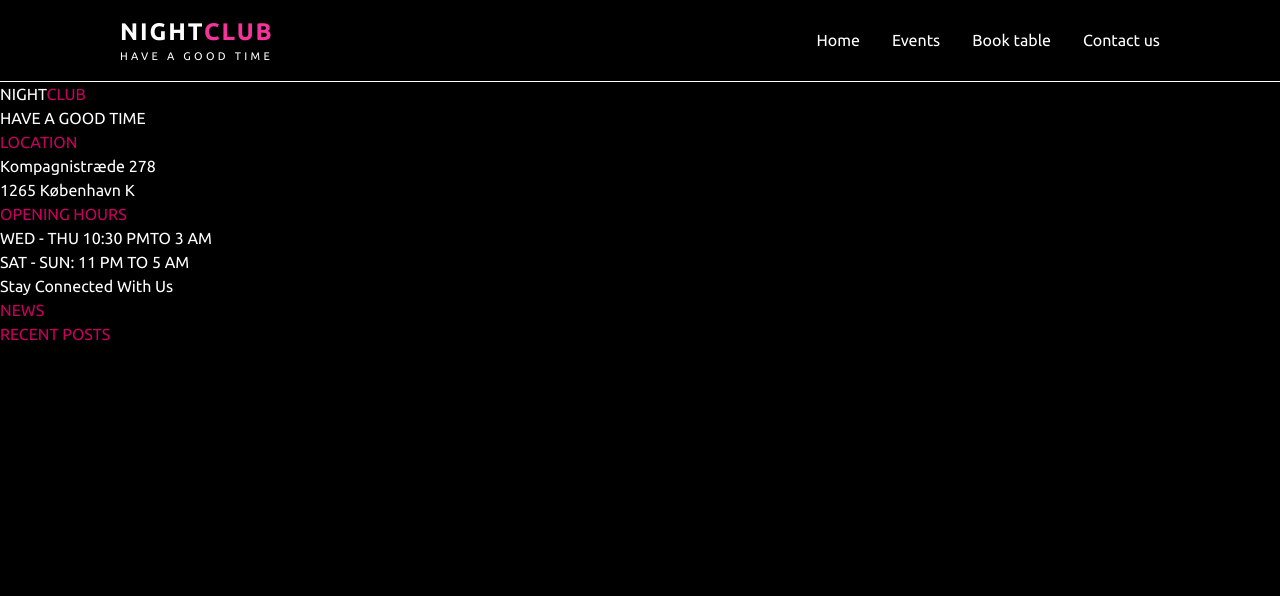
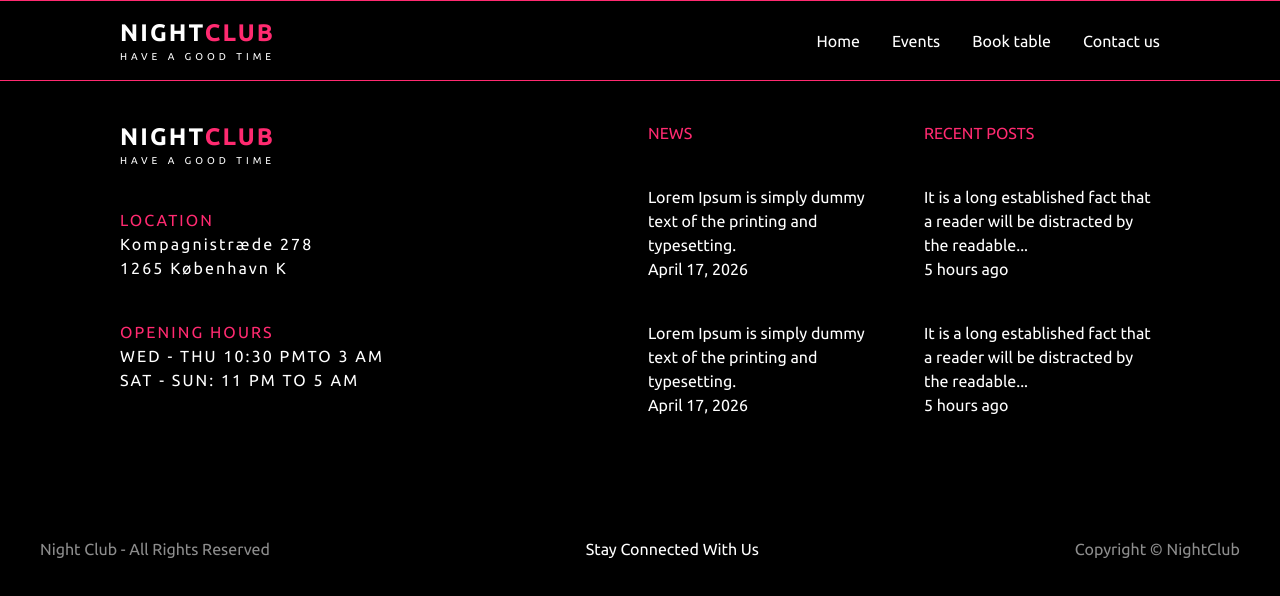
Before and after one commit to gami0001/gajol, a Next.js app: page / in a window 1280 px wide. Shown: the top 596 px of the page. Built offline with nearby package versions, Linux system fonts and the light colour scheme.

Commit message:
footer done

```diff
--- a/src/app/components/Footer.jsx
+++ b/src/app/components/Footer.jsx
@@ -1,22 +1,41 @@
 const Footer = () => {
   return (
-    <div className="flex flex-col">
     <div>
-        <h2>
-          NIGHT<span className="text-pink-700">CLUB</span>
+      <div className="grid grid-cols-2 gap-4 mt-10 mx-30">
+        <div className="flex flex-col tracking-[0.13em]">
+          <h2 className="text-2xl font-bold">
+            NIGHT<span className="text-primary-500">CLUB</span>
           </h2>
-        <h3>HAVE A GOOD TIME</h3>
-        <h4 className="text-pink-700">LOCATION</h4>
+          <h3 className="text-[10px] tracking-[0.4em]">HAVE A GOOD TIME</h3>
+
+          <h4 className="text-primary-500 mt-10">LOCATION</h4>
           <p>Kompagnistræde 278</p>
           <p>1265 København K</p>
-        <h4 className="text-pink-700">OPENING HOURS</h4>
+          <h4 className="text-primary-500 mt-10">OPENING HOURS</h4>
           <p>WED - THU 10:30 PMTO 3 AM</p>
           <p>SAT - SUN: 11 PM TO 5 AM</p>
-        <p>Stay Connected With Us</p>
+        </div>
+        <div className="grid grid-cols-2 gap-10">
+          <div>
+            <h4 className="text-primary-500">NEWS</h4>
+            <p className="mt-10">Lorem Ipsum is simply dummy text of the printing and typesetting.</p>
+            <p>April 17, 2026</p>
+            <p className="mt-10">Lorem Ipsum is simply dummy text of the printing and typesetting.</p>
+            <p>April 17, 2026</p>
           </div>
           <div>
-        <h4 className="text-pink-700">NEWS</h4>
-        <h4 className="text-pink-700">RECENT POSTS</h4>
+            <h4 className="text-primary-500">RECENT POSTS</h4>
+            <p className="mt-10">It is a long established fact that a reader will be distracted by the readable... </p>
+            <p>5 hours ago</p>
+            <p className="mt-10">It is a long established fact that a reader will be distracted by the readable... </p>
+            <p>5 hours ago</p>
+          </div>
+        </div>
+      </div>
+      <div className="flex justify-between items-center mt-30 mx-10">
+        <p className="text-gray-500">Night Club - All Rights Reserved</p>
+        <p>Stay Connected With Us</p>
+        <p className="text-gray-500">Copyright © NightClub</p>
       </div>
     </div>
   );
--- a/src/app/components/Nav.jsx
+++ b/src/app/components/Nav.jsx
@@ -1,11 +1,11 @@
 const Nav = () => {
   return (
-    <header className="flex justify-between items-center px-30 py-4 border-b sticky top-0 z-50">
-      <div className="flex flex-col tracking-[0.12em]">
+    <header className="flex justify-between items-center px-30 py-4 border-y sticky top-0 z-50 border-primary-500">
+      <div className="flex flex-col tracking-[0.13em]">
         <h2 className="text-2xl font-bold">
-          NIGHT<span className="text-pink-500">CLUB</span>
+          NIGHT<span className="text-primary-500">CLUB</span>
         </h2>
-        <h3 className="text-[11px] tracking-[0.3em]">HAVE A GOOD TIME</h3>
+        <h3 className="text-[10px] tracking-[0.4em]">HAVE A GOOD TIME</h3>
       </div>
 
       <nav>
```
Lines whose indentation alone changed are shown as unchanged.
